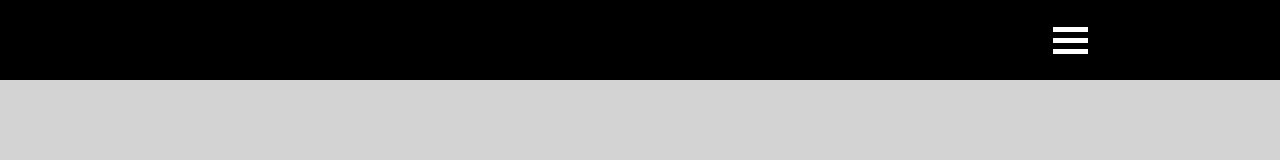
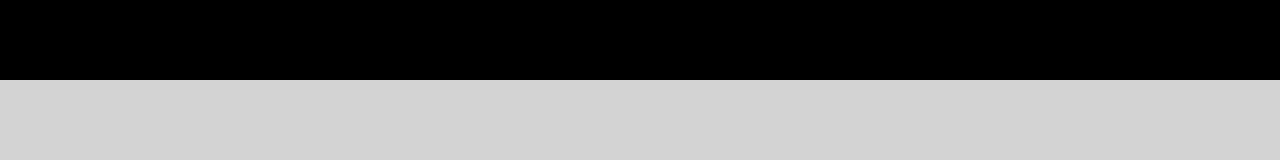
Before and after one commit to comatosino/comatosino.github.io, a React (Create React App) app: page / in a window 1280 px wide. Shown: the top 160 px of the page. Built offline with nearby package versions, Linux system fonts and the light colour scheme.

Commit message:
moved overlay styles into own stylesheet

```diff
--- a/src/components/Nav/Nav.css
+++ b/src/components/Nav/Nav.css
@@ -1,30 +1,5 @@
 
-/* hamburger menu and overlay ************************************************/
-.hamburger-menu {
-  cursor: pointer;
-  z-index: 999;
-}
 
-.bar1, .bar2, .bar3 {
-    width: 35px;
-    height: 5px;
-    background-color: white;
-    margin: 6px 0;
-    transition: 0.5s;
-}
-
-/* menu animations on click */
-.menu-active .bar1 {
-    -webkit-transform: rotate(-45deg) translate(-9px, 6px);
-    transform: rotate(-45deg) translate(-9px, 6px);
-}
-
-.menu-active .bar2 {opacity: 0;}
-
-.menu-active .bar3 {
-    -webkit-transform: rotate(45deg) translate(-8px, -8px);
-    transform: rotate(45deg) translate(-8px, -8px);
-}
 
 .overlay {
   height: 0%;
@@ -60,6 +35,22 @@ height: 95%;
 .my-nav-container {
   display: flex;
   align-items: center;
-  justify-content: flex-end;
+  justify-content: space-between;
   height: 100%
 }
+
+.initials-box {
+  display: flex;
+  align-items: center;
+  justify-content: center;
+  height: 39px;
+  width: 39px;
+  border: 1px dashed;
+  border-radius: 50%;
+  z-index: 999;
+}
+
+.my-initials {
+  font-size: 24px;
+  font-weight: 500;
+}
```
